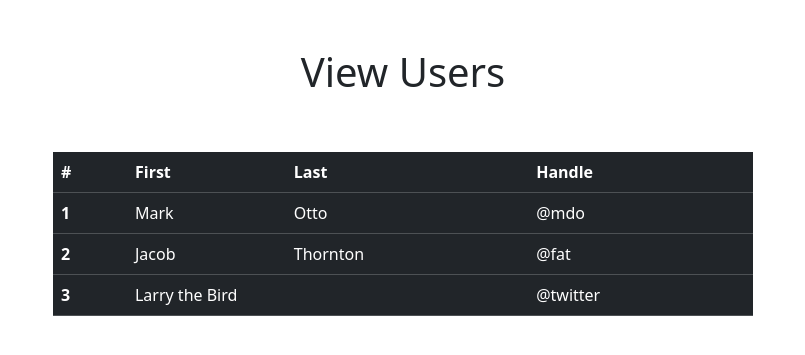
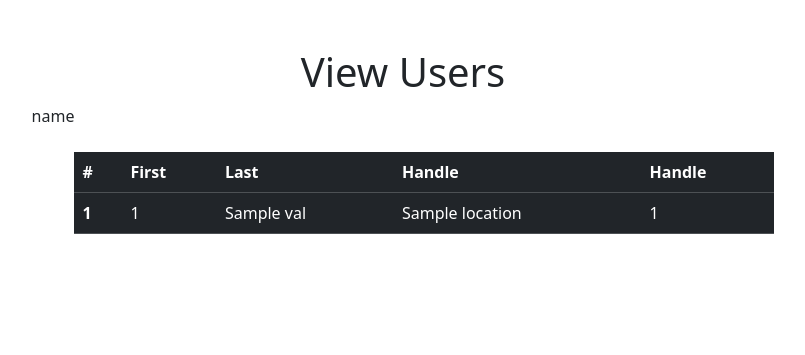
Before and after one commit to ananth-vaishnav/Shopping_Reminder_app, a Django app: template templates/Administrator/viewshop.html in a window 1280 px wide. Shown: the top 355 px of the page, without its empty margins (237-1042 px from the left). Run offline with Django 3.2, Linux system fonts and the light colour scheme; the template is opened without the code that fills it: most values are stand-ins (such as "Sample title", 1, 10 or a date in 2020).

Commit message:
fourth commit

```diff
--- a/SRAapp/admin.py
+++ b/SRAapp/admin.py
@@ -6,3 +6,4 @@
 
 admin.site.register(LoginModel)
 admin.site.register(User)
+admin.site.register(Shop)
--- a/SRAapp/views.py
+++ b/SRAapp/views.py
@@ -1,3 +1,4 @@
+from urllib import request
 from django.http import HttpResponse
 from django.shortcuts import render
 from django.views import View
@@ -8,7 +9,8 @@
 
 class viewshop(View):
     def get(self, request):
-        return render(request, 'Administrator/viewshop.html')
+         d = Shop.objects.all()
+         return render(request, 'Administrator/viewshop.html',{'val':d})
 
 class Login(View):
     def get(self, request):
--- a/templates/Administrator/AdminDash.html
+++ b/templates/Administrator/AdminDash.html
@@ -131,7 +131,7 @@
             </div>
             <div class="option-card" onclick="viewShops()">
                 <i class="fas fa-store"></i>
-                <h2>View Shops</h2>
+                <h2 onclick="return window.location='/viewshop'">View Shop</h2>
                 <p>Manage the list of registered shops and review shop details.</p>
             </div>
             <div class="option-card" onclick="viewAnalytics()">
--- a/templates/Administrator/viewshop.html
+++ b/templates/Administrator/viewshop.html
@@ -18,26 +18,22 @@
             <th scope="col">First</th>
             <th scope="col">Last</th>
             <th scope="col">Handle</th>
+            <th scope="col">Handle</th>
+
           </tr>
         </thead>
         <tbody>
+          {% for i in val %}
           <tr>
-            <th scope="row">1</th>
-            <td>Mark</td>
-            <td>Otto</td>
-            <td>@mdo</td>
+            <th scope="row">{{forloop.counter}}</th>
+            <td>{{i.shop_id }}</td>
+            <td>{{i.name}}</td>
+            <td>{{i.location}}</td>
+            <td>{{i.number}}</td>
+
+            name
           </tr>
-          <tr>
-            <th scope="row">2</th>
-            <td>Jacob</td>
-            <td>Thornton</td>
-            <td>@fat</td>
-          </tr>
-          <tr>
-            <th scope="row">3</th>
-            <td colspan="2">Larry the Bird</td>
-            <td>@twitter</td>
-          </tr>
+          {% endfor %}
         </tbody>
       </table>
     </div>
```
Also changed, not shown: SRAapp/models.py (+10 -0 lines), SRAapp/migrations/0001_initial.py, SRAapp/migrations/0002_alter_loginmodel_type.py (deleted), db.sqlite3.
